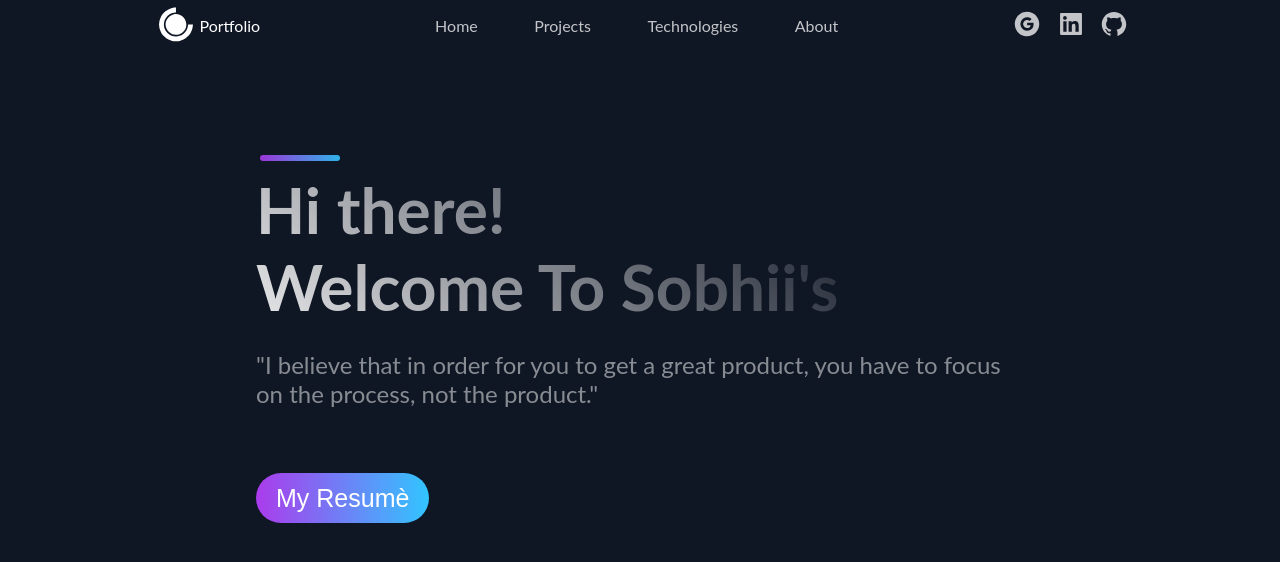
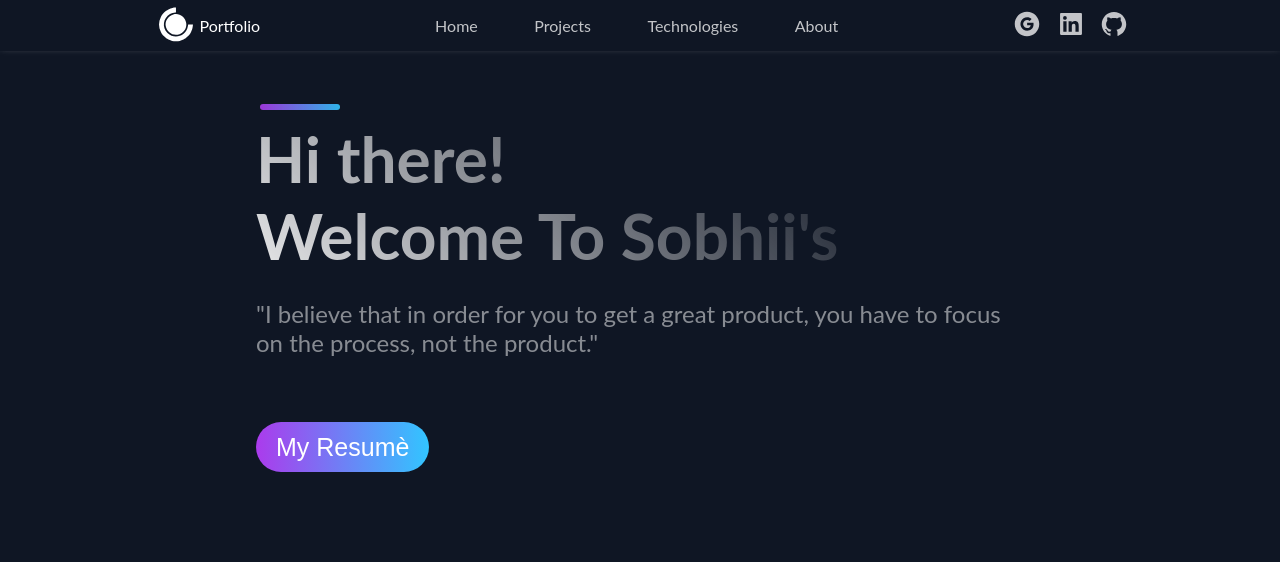
Before and after one commit to eslamsobhy/portfolio-app, a React (Create React App) app: page / in a window 1280 px wide. Shown: the top 562 px of the page. Built offline with nearby package versions, Linux system fonts and the light colour scheme.

Commit message:
made the navbar sticky

```diff
--- a/src/components/Header/header.css
+++ b/src/components/Header/header.css
@@ -1,5 +1,14 @@
 .navbar {
-  /* border-bottom: 0.1px solid rgb(255, 255, 255, 0.75); */
+  box-shadow: 0px -5px 9px -1px rgba(255, 255, 255, 0.75);
+}
+
+.sticky {
+  position: fixed;
+  left: 0;
+  top: 0;
+  width: 100vw;
+  z-index: 10;
+  background-color: #0f1624;
 }
 
 .section {
--- a/src/components/Header/header.js
+++ b/src/components/Header/header.js
@@ -31,7 +31,7 @@ const Header = ({ isResNavOpen, setIsResNavOpen }) => {
   }, []);
 
   return (
-    <div className="navbar">
+    <div className="navbar sticky">
       <nav className="container section">
         <div className="nav-center">
           <a
```
